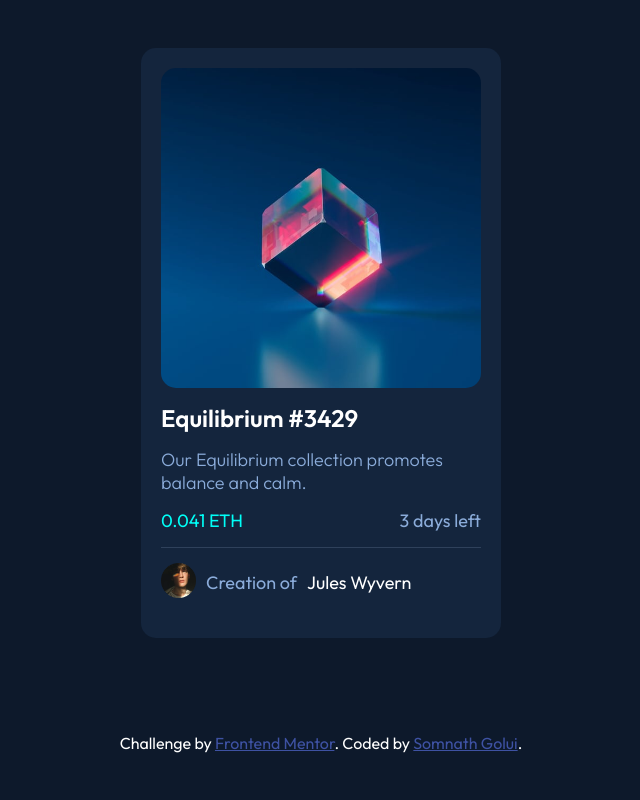
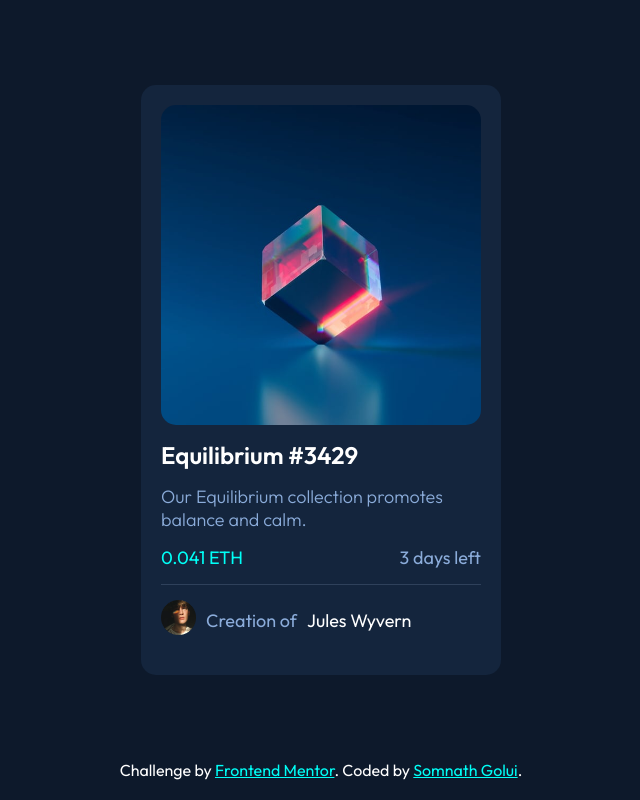
Before and after one commit to somu-code/NFT-preview-card-component, a plain HTML site: page index.html in a window 1280 px wide. Shown: the whole page, without its empty margins (319-959 px from the left). Drawn offline with Linux system fonts and the light colour scheme.

Commit message:
main-container height: 95vh

```diff
--- a/index.html
+++ b/index.html
@@ -46,14 +46,13 @@
           </div>
         </div>
       </div>
-      <div class="attribution">
-        Challenge by
-        <a href="https://www.frontendmentor.io?ref=challenge" target="_blank"
-          >Frontend Mentor</a
-        >. Coded by
-        <a href="https://github.com/somu-code" target="_blank">Somnath Golui</a
-        >.
-      </div>
     </main>
+    <div class="attribution">
+      Challenge by
+      <a href="https://www.frontendmentor.io?ref=challenge" target="_blank"
+        >Frontend Mentor</a
+      >. Coded by
+      <a href="https://github.com/somu-code" target="_blank">Somnath Golui</a>.
+    </div>
   </body>
 </html>
--- a/style.css
+++ b/style.css
@@ -15,7 +15,7 @@ body {
   color: white;
 }
 .attribution a {
-  color: hsl(228, 45%, 44%);
+  color: hsl(178, 100%, 50%);
 }
 .page-image {
   position: relative;
@@ -47,7 +47,7 @@ body {
 }
 .main-container {
   max-width: 1440px;
-  min-height: 100vh;
+  min-height: 95vh;
   margin: 0 auto;
   display: grid;
   place-items: center;
```
Also changed, not shown: 1 other file.
